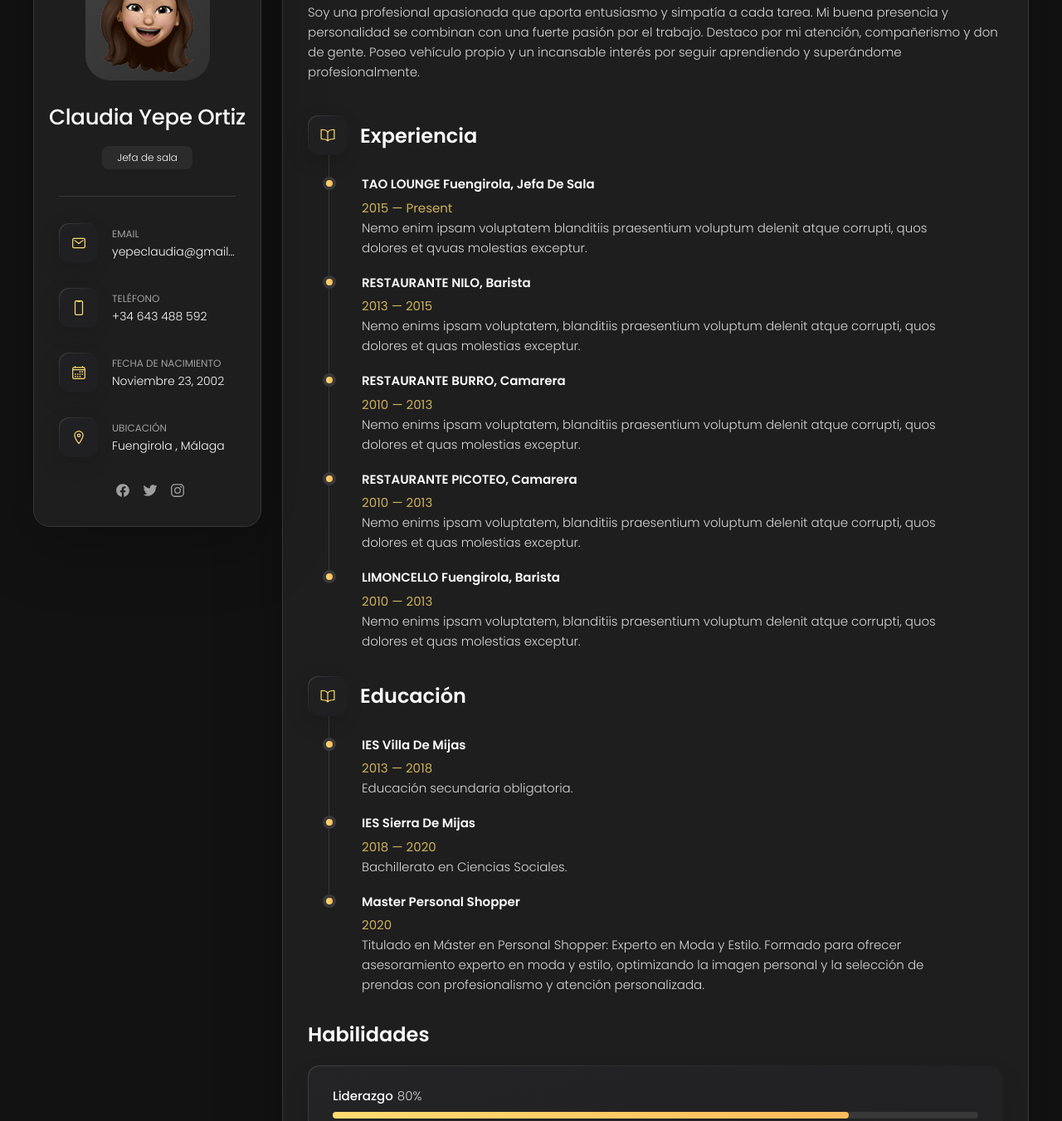
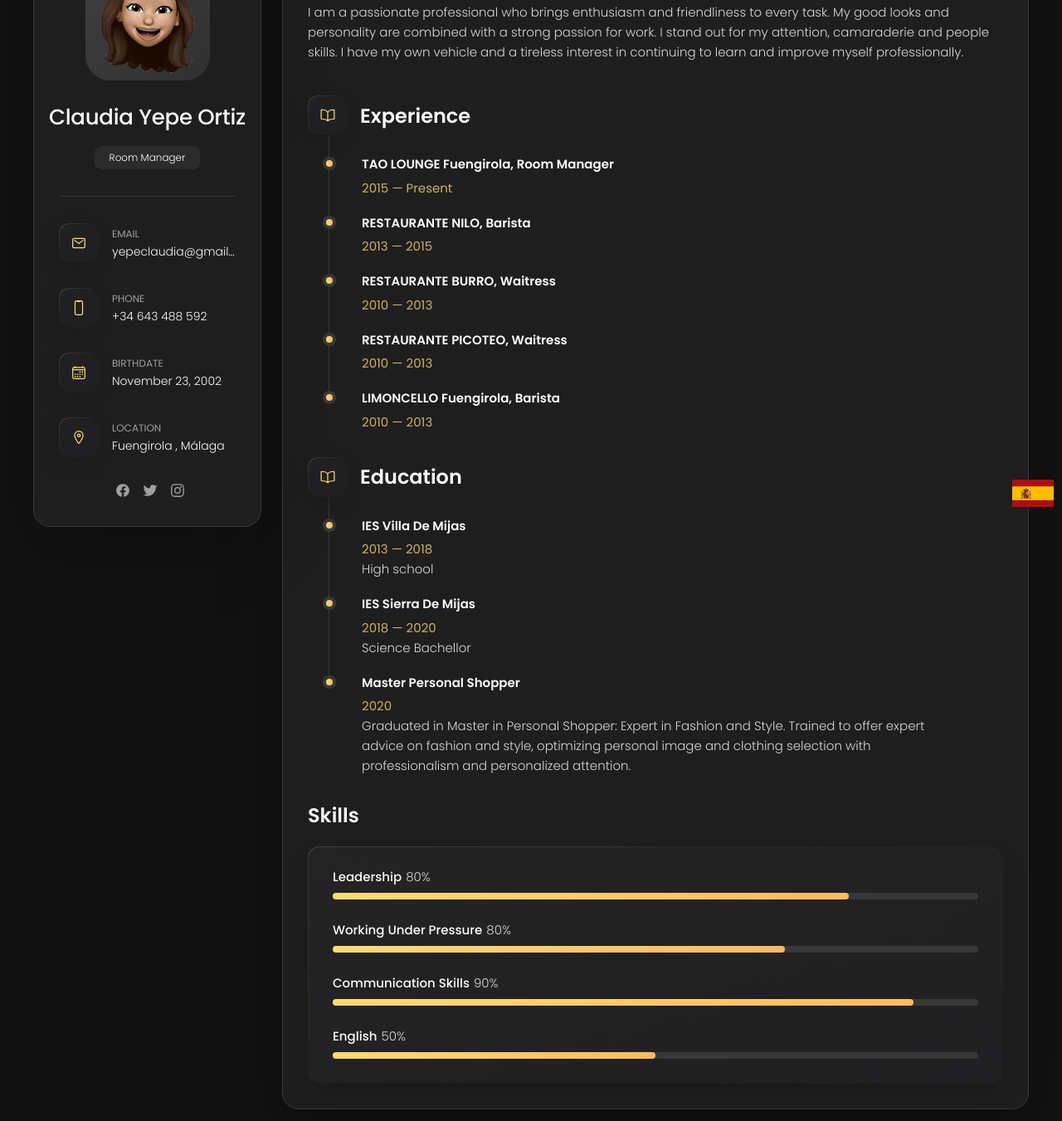
Before and after one commit to Perdominho/SocialClubAmsterdam, a plain HTML site: page en/index.html in a window 1280 px wide. Shown: the part 176-1527 px from the top of the page at 83% size. Drawn offline with nearby package versions, Linux system fonts and the light colour scheme; files whose address does not match are found by name.

Commit message:
Add files via upload

```diff
--- a/assets/css/style.css
+++ b/assets/css/style.css
@@ -1889,3 +1889,11 @@ textarea.form-input::-webkit-resizer { display: none; }
     /* Otros estilos para elementos de lista en móvil */
   }
 }
+
+
+.bandera {
+  position: fixed;
+  bottom: 13px; /* Agregamos margen desde la parte inferior */
+  right: 10px;  /* Agregamos margen desde la parte derecha */
+  z-index: 9999;
+}
--- a/en/index.html
+++ b/en/index.html
@@ -7,7 +7,7 @@
   <meta name="viewport" content="width=device-width, initial-scale=1.0">
 
 
-  <title>vCard - Personal Portfolio</title>
+  <title>CV Claudia Yepe ENG</title>
 
   <!--
     - favicon
@@ -50,7 +50,7 @@
         <div class="info-content">
           <h1 class="name" title="Richard hanrick">Claudia Yepe Ortiz</h1>
 
-          <p class="title">Jefa de sala</p>
+          <p class="title">Room Manager</p>
         </div>
 
 
@@ -90,7 +90,7 @@
             </div>
 
             <div class="contact-info">
-              <p class="contact-title">Teléfono</p>
+              <p class="contact-title">Phone</p>
 
               <a href="tel:+12133522795" class="contact-link">+34 643 488 592</a>
             </div>
@@ -104,9 +104,9 @@
             </div>
 
             <div class="contact-info">
-              <p class="contact-title">Fecha de nacimiento</p>
+              <p class="contact-title">Birthdate</p>
 
-              <time datetime="1982-06-23">Noviembre 23, 2002</time>
+              <time datetime="1982-06-23">November 23, 2002</time>
             </div>
 
           </li>
@@ -118,7 +118,7 @@
             </div>
 
             <div class="contact-info">
-              <p class="contact-title">Ubicación</p>
+              <p class="contact-title">Location</p>
 
               <address>Fuengirola , Málaga</address>
             </div>
@@ -203,7 +203,7 @@
 
         <section class="about-text">
           <p>
-            Soy una profesional apasionada que aporta entusiasmo y simpatía a cada tarea. Mi buena presencia y personalidad se combinan con una fuerte pasión por el trabajo. Destaco por mi atención, compañerismo y don de gente. Poseo vehículo propio y un incansable interés por seguir aprendiendo y superándome profesionalmente.
+            I am a passionate professional who brings enthusiasm and friendliness to every task. My good looks and personality are combined with a strong passion for work. I stand out for my attention, camaraderie and people skills. I have my own vehicle and a tireless interest in continuing to learn and improve myself professionally.
           </p>
 
 
@@ -272,22 +272,18 @@
               <ion-icon name="book-outline"></ion-icon>
             </div>
 
-            <h3 class="h3">Experiencia</h3>
+            <h3 class="h3">Experience</h3>
           </div>
 
           <ol class="timeline-list">
 
             <li class="timeline-item">
 
-              <h4 class="h4 timeline-item-title">TAO LOUNGE Fuengirola, Jefa de sala</h4>
+              <h4 class="h4 timeline-item-title">TAO LOUNGE Fuengirola, Room Manager</h4>
 
               <span>2015 — Present</span>
 
-              <p class="timeline-text">
-                Nemo enim ipsam voluptatem blanditiis praesentium voluptum delenit atque corrupti, quos dolores et qvuas
-                molestias
-                exceptur.
-              </p>
+
 
             </li>
 
@@ -297,37 +293,21 @@
 
               <span>2013 — 2015</span>
 
-              <p class="timeline-text">
-                Nemo enims ipsam voluptatem, blanditiis praesentium voluptum delenit atque corrupti, quos dolores et
-                quas molestias
-                exceptur.
-              </p>
 
             </li>
             <li class="timeline-item">
 
-              <h4 class="h4 timeline-item-title">RESTAURANTE BURRO, Camarera</h4>
+              <h4 class="h4 timeline-item-title">RESTAURANTE BURRO, Waitress</h4>
 
               <span>2010 — 2013</span>
 
-              <p class="timeline-text">
-                Nemo enims ipsam voluptatem, blanditiis praesentium voluptum delenit atque corrupti, quos dolores et
-                quas molestias
-                exceptur.
-              </p>
 
             </li>
             <li class="timeline-item">
 
-              <h4 class="h4 timeline-item-title">RESTAURANTE PICOTEO, Camarera</h4>
+              <h4 class="h4 timeline-item-title">RESTAURANTE PICOTEO, Waitress</h4>
 
               <span>2010 — 2013</span>
-
-              <p class="timeline-text">
-                Nemo enims ipsam voluptatem, blanditiis praesentium voluptum delenit atque corrupti, quos dolores et
-                quas molestias
-                exceptur.
-              </p>
 
             </li>
             <li class="timeline-item">
@@ -335,12 +315,6 @@
               <h4 class="h4 timeline-item-title">LIMONCELLO Fuengirola, Barista</h4>
 
               <span>2010 — 2013</span>
-
-              <p class="timeline-text">
-                Nemo enims ipsam voluptatem, blanditiis praesentium voluptum delenit atque corrupti, quos dolores et
-                quas molestias
-                exceptur.
-              </p>
 
             </li>
 
@@ -355,7 +329,7 @@
               <ion-icon name="book-outline"></ion-icon>
             </div>
 
-            <h3 class="h3">Educación</h3>
+            <h3 class="h3">Education</h3>
           </div>
 
           <ol class="timeline-list">
@@ -367,7 +341,7 @@
               <span>2013 — 2018</span>
 
               <p class="timeline-text">
-                Educación secundaria obligatoria.
+                High school
               </p>
 
             </li>
@@ -379,7 +353,7 @@
               <span>2018 — 2020</span>
 
               <p class="timeline-text">
-                Bachillerato en Ciencias Sociales.
+                Science Bachellor
               </p>
 
             </li>
@@ -391,9 +365,7 @@
               <span>2020</span>
 
               <p class="timeline-text">
-                Titulado en Máster en Personal Shopper: Experto en Moda y Estilo.
-                 Formado para ofrecer asesoramiento experto en moda y estilo,
-                optimizando la imagen personal y la selección de prendas con profesionalismo y atención personalizada.
+                Graduated in Master in Personal Shopper: Expert in Fashion and Style. Trained to offer expert advice on fashion and style, optimizing personal image and clothing selection with professionalism and personalized attention.
               </p>
 
             </li>
@@ -404,14 +376,14 @@
 
         <section class="skill">
 
-          <h3 class="h3 skills-title">Habilidades</h3>
+          <h3 class="h3 skills-title">Skills</h3>
 
           <ul class="skills-list content-card">
 
             <li class="skills-item">
 
               <div class="title-wrapper">
-                <h5 class="h5">Liderazgo</h5>
+                <h5 class="h5">Leadership</h5>
                 <data value="80">80%</data>
               </div>
 
@@ -424,7 +396,7 @@
             <li class="skills-item">
 
               <div class="title-wrapper">
-                <h5 class="h5">Trabajo bajo presión</h5>
+                <h5 class="h5">Working under pressure</h5>
                 <data value="80">80%</data>
               </div>
 
@@ -437,7 +409,7 @@
             <li class="skills-item">
 
               <div class="title-wrapper">
-                <h5 class="h5">Don de gentes</h5>
+                <h5 class="h5">Communication skills</h5>
                 <data value="90">90%</data>
               </div>
 
@@ -450,7 +422,7 @@
             <li class="skills-item">
 
               <div class="title-wrapper">
-                <h5 class="h5">Inglés</h5>
+                <h5 class="h5">English</h5>
                 <data value="50">50%</data>
               </div>
 
@@ -721,7 +693,7 @@
 
 
     </div>
-
+    <div class="bandera"><a href="../index.html" class="bandera"><img src="..\assets\images\spain.png" width="50px" alt="Inglés"></a></div>
   </main>
 
 
--- a/index.html
+++ b/index.html
@@ -12,7 +12,7 @@
   <!--
     - favicon
   -->
-  <link rel="shortcut icon" href="./assets/images/logo.ico" type="image/x-icon">
+  <link rel="shortcut icon" href="./assets/images/logo.png" type="image/x-icon">
 
   <!--
     - custom css link
@@ -52,6 +52,7 @@
 
           <p class="title">Jefa de sala</p>
         </div>
+
 
 
 
@@ -127,7 +128,9 @@
 
         </ul>
 
+
         <div class="separator"></div>
+
 
         <ul class="social-list">
 
@@ -701,7 +704,9 @@
 
 
     </div>
-
+    <div class="bandera">
+      <a href="en\index.html" class="bandera"><img src="assets\images\uk.png" width="50px" alt="Inglés"></a>
+    </div>
   </main>
 
 
```
Also changed, not shown: assets/images/logo.png (added), assets/images/spain.png (added), assets/images/uk.png (added).
